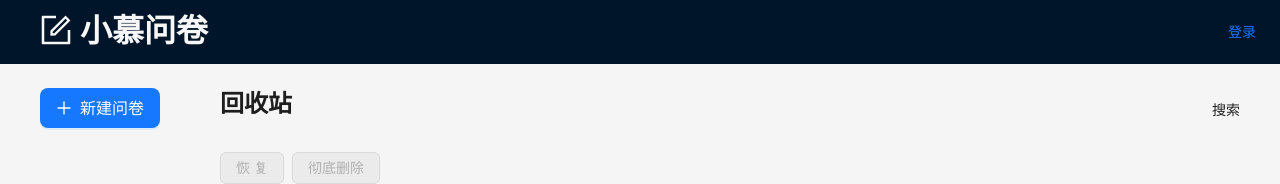
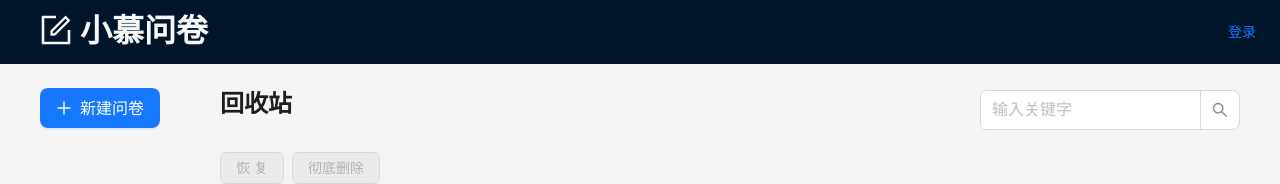
Before and after one commit to 1974193036/wenjuan-fe, a React (Create React App) app: page /manage/trash in a window 1280 px wide. Shown: the top 184 px of the page. Built offline with nearby package versions, Linux system fonts and the light colour scheme.

Commit message:
feat: 新增搜索框

```diff
--- /dev/null
+++ b/src/components/ListSearch.tsx
@@ -0,0 +1,45 @@
+import React, { ChangeEvent, useEffect, useState } from 'react'
+import { Input } from 'antd'
+import { useLocation, useNavigate, useSearchParams } from 'react-router-dom'
+import { LIST_SEARCH_PARAM_KEY } from '../constant'
+
+const { Search } = Input
+
+const ListSearch = () => {
+  const nav = useNavigate()
+  const { pathname } = useLocation()
+  const [usp] = useSearchParams()
+
+  const [value, setValue] = useState('')
+  const handleChange = (e: ChangeEvent<HTMLInputElement>) => {
+    setValue(e.target.value)
+  }
+  const handleSearch = (value: string) => {
+    // 页面跳转，增加url参数
+    nav({
+      pathname,
+      search: `${LIST_SEARCH_PARAM_KEY}=${value}`
+    })
+  }
+
+  // 获取url参数，并设置到输入框
+  useEffect(() => {
+    console.log(usp.get(LIST_SEARCH_PARAM_KEY))
+    const value = usp.get(LIST_SEARCH_PARAM_KEY) || ''
+    setValue(value)
+  }, [usp])
+
+  return (
+    <Search
+      size="large"
+      allowClear
+      placeholder="输入关键字"
+      value={value}
+      onChange={handleChange}
+      onSearch={handleSearch}
+      style={{ width: '260px' }}
+    ></Search>
+  )
+}
+
+export default ListSearch
--- /dev/null
+++ b/src/constant/index.ts
@@ -0,0 +1 @@
+export const LIST_SEARCH_PARAM_KEY = 'keyword'
--- a/src/pages/manage/List.tsx
+++ b/src/pages/manage/List.tsx
@@ -2,6 +2,7 @@ import React, { FC, useState } from 'react'
 import styles from './common.module.scss'
 import QuestionCard from '../../components/QuestionCard'
 // import { useSearchParams } from 'react-router-dom'
+import ListSearch from '../../components/ListSearch'
 import { useTitle } from 'ahooks'
 import { Typography, Spin, Empty } from 'antd'
 const { Title } = Typography
@@ -53,7 +54,9 @@ const List: FC = () => {
         <div className={styles.left}>
           <Title level={3}>我的问卷</Title>
         </div>
-        <div className={styles.right}>搜索</div>
+        <div className={styles.right}>
+          <ListSearch />
+        </div>
       </div>
       <div className={styles.content}>
         {questionList.length > 0 &&
--- a/src/pages/manage/Star.tsx
+++ b/src/pages/manage/Star.tsx
@@ -3,6 +3,7 @@ import React, { FC, useState } from 'react'
 import styles from './common.module.scss'
 import { Typography, Spin, Empty } from 'antd'
 import QuestionCard from '../../components/QuestionCard'
+import ListSearch from '../../components/ListSearch'
 const { Title } = Typography
 
 const rowQuestionList = [
@@ -42,7 +43,9 @@ const Star: FC = () => {
         <div className={styles.left}>
           <Title level={3}>星标问卷</Title>
         </div>
-        <div className={styles.right}>搜索</div>
+        <div className={styles.right}>
+          <ListSearch />
+        </div>
       </div>
       <div className={styles.content}>
         {questionList.length === 0 && <Empty description="暂无数据" />}
--- a/src/pages/manage/Trash.tsx
+++ b/src/pages/manage/Trash.tsx
@@ -2,6 +2,7 @@ import { useTitle } from 'ahooks'
 import React, { FC, useState } from 'react'
 import styles from './common.module.scss'
 import { Typography, Spin, Empty, Button, Space, Table, Tag, Modal } from 'antd'
+import ListSearch from '../../components/ListSearch'
 import { ExclamationCircleOutlined } from '@ant-design/icons'
 const { Title } = Typography
 const { confirm } = Modal
@@ -134,7 +135,9 @@ const Trash: FC = () => {
         <div className={styles.left}>
           <Title level={3}>回收站</Title>
         </div>
-        <div className={styles.right}>搜索</div>
+        <div className={styles.right}>
+          <ListSearch />
+        </div>
       </div>
       <div className={styles.content}>
         {questionList.length === 0 && <Empty description="暂无数据" />}
```
